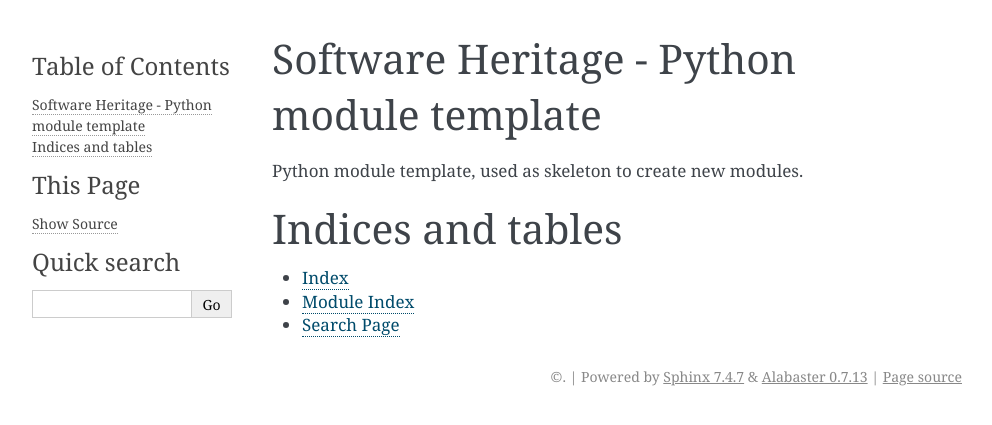
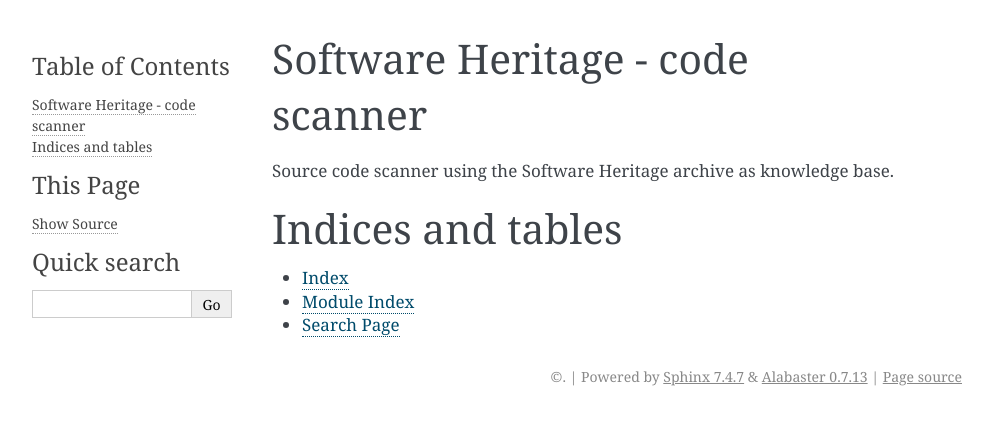
Before and after one commit to SoftwareHeritage/swh-scanner, a Sphinx documentation site: the page built from docs/index.rst, in a window 1280 px wide. Shown: the top 425 px of the page, without its empty margins (148-1140 px from the left). Built offline with Sphinx 7.4.7, drawn with Linux system fonts in a browser that asks for light colours.

```diff
--- a/docs/index.rst
+++ b/docs/index.rst
@@ -1,9 +1,9 @@
 .. _swh-py-template:
 
-Software Heritage - Python module template
-==========================================
+Software Heritage - code scanner
+================================
 
-Python module template, used as skeleton to create new modules.
+Source code scanner using the Software Heritage archive as knowledge base.
 
 
 .. toctree::
```
Also changed, not shown: README.md (+5 -3 lines).
